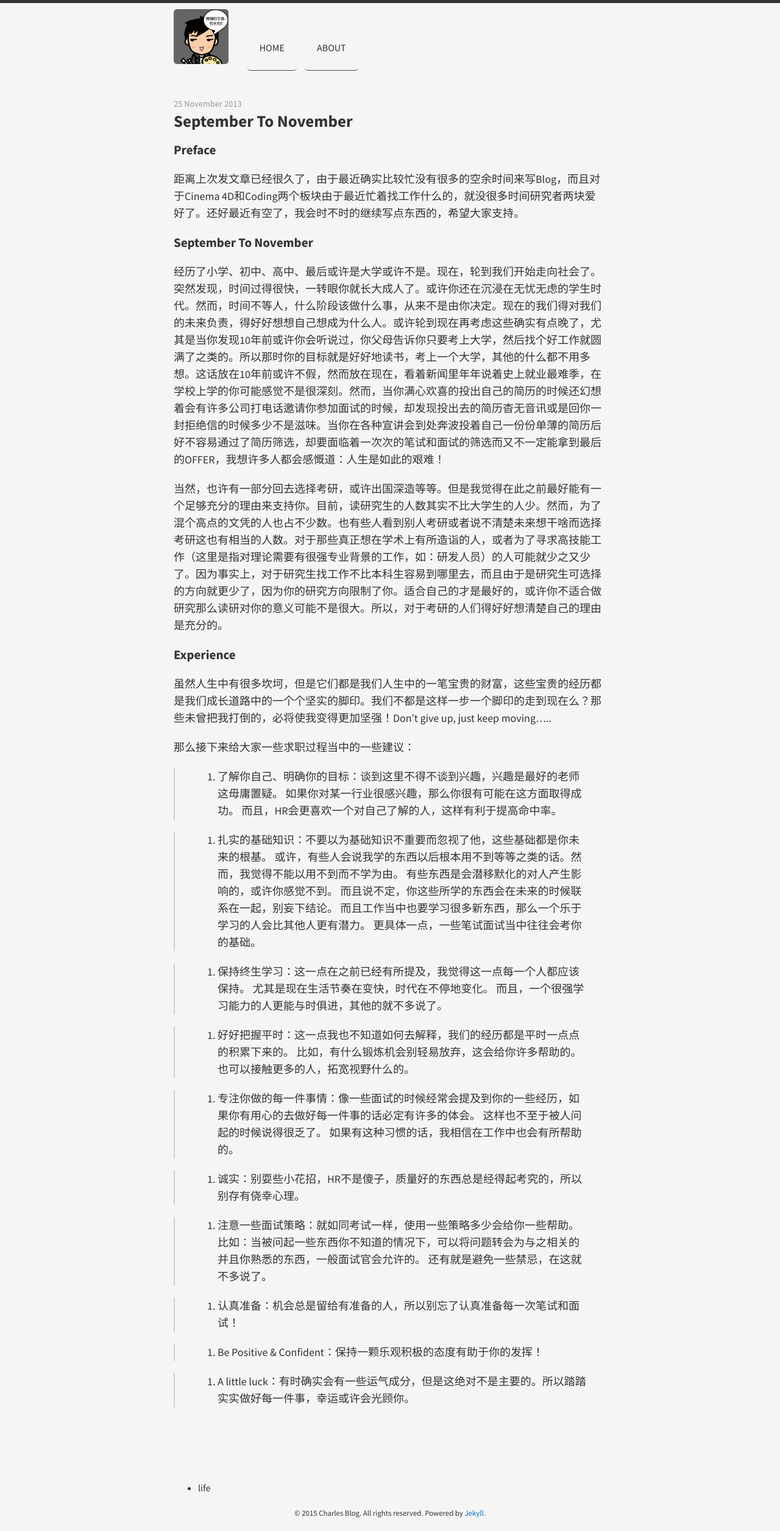
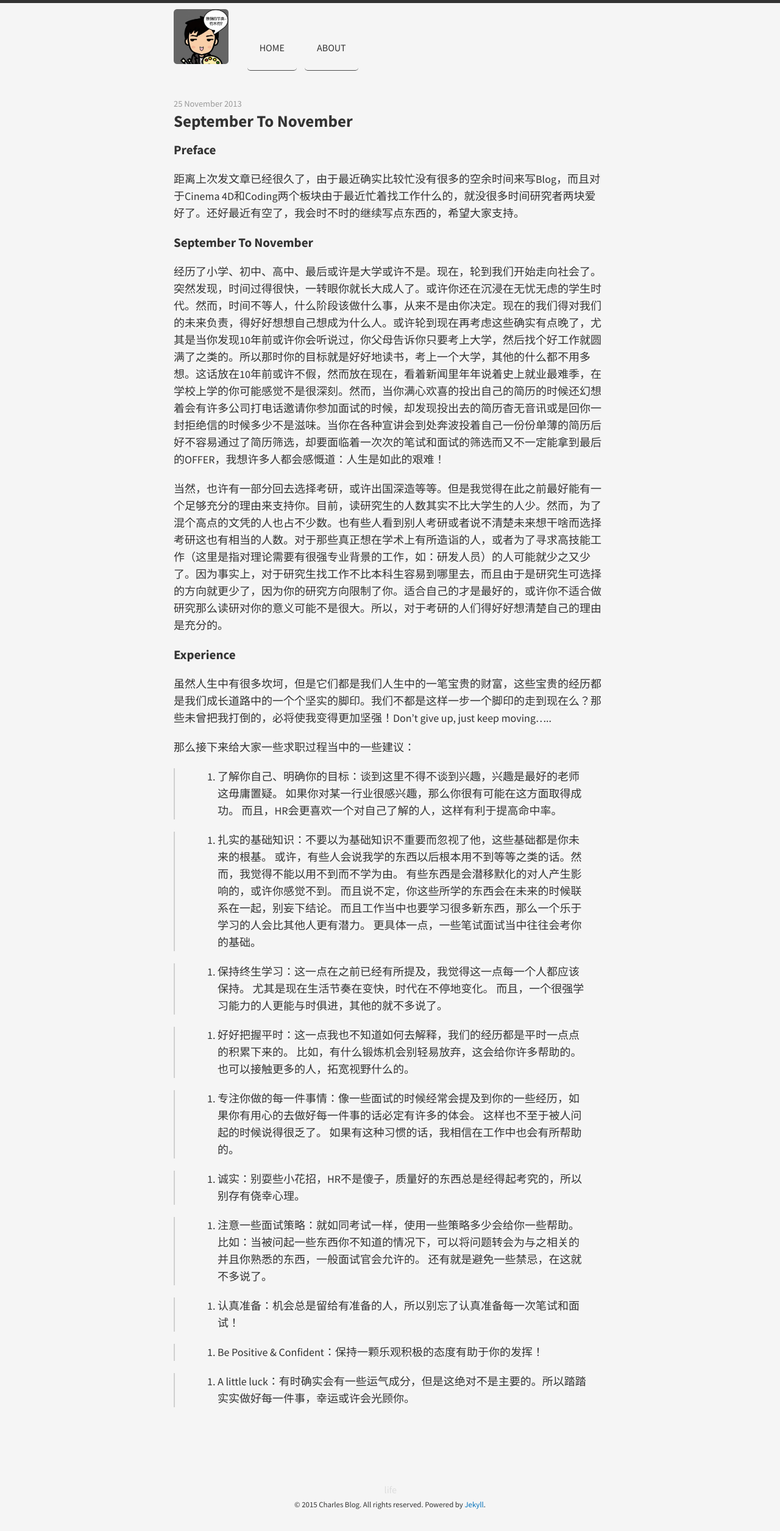
Before and after one commit to JavaCS3/blog, a Jekyll site: the page built from _posts/2013-11-25-September-to-November.md, in a window 1280 px wide. Shown: the whole page at 61% size. Built offline with Jekyll 4.4.1, drawn with Linux system fonts in a browser that asks for light colours; nearby versions of some CDN libraries; Markdown is read by kramdown in place of the engine named in the settings.

Commit message:
add category

```diff
--- a/_layouts/post.html
+++ b/_layouts/post.html
@@ -9,7 +9,7 @@
   {{ content }}
 </article>
 <div>
-    <ul class="tags">
-        <li>{{ page.category }}</li>
-    </ul>
+  <ul class="tags">
+    <li><a href="">{{ page.category }}</a></li>
+  </ul>
 </div>
--- a/public/css/main.scss
+++ b/public/css/main.scss
@@ -238,6 +238,35 @@
     clear: both;
 }
 
+ul.tags {
+  margin: 3em auto 0;
+  text-align: center;
+}
+
+ul.tags li {
+  list-style: none;
+  display: inline-block;
+  margin-right: -0.1em;
+}
+
+ul.tags li a {
+  color: #ddd;
+  border-bottom: 0;
+  display: block;
+  padding: 0.2em 0.65em;
+  font-size: 1em;
+  -webkit-border-radius: 16px;
+  -moz-border-radius: 16px;
+  -ms-border-radius: 16px;
+  -o-border-radius: 16px;
+  border-radius: 16px;
+}
+
+ul.tags li a:hover {
+  background: #f3f3f1;
+  color: #999;
+}
+
 /*============================================================================*/
 #logo {
   display: inline-block;
```
